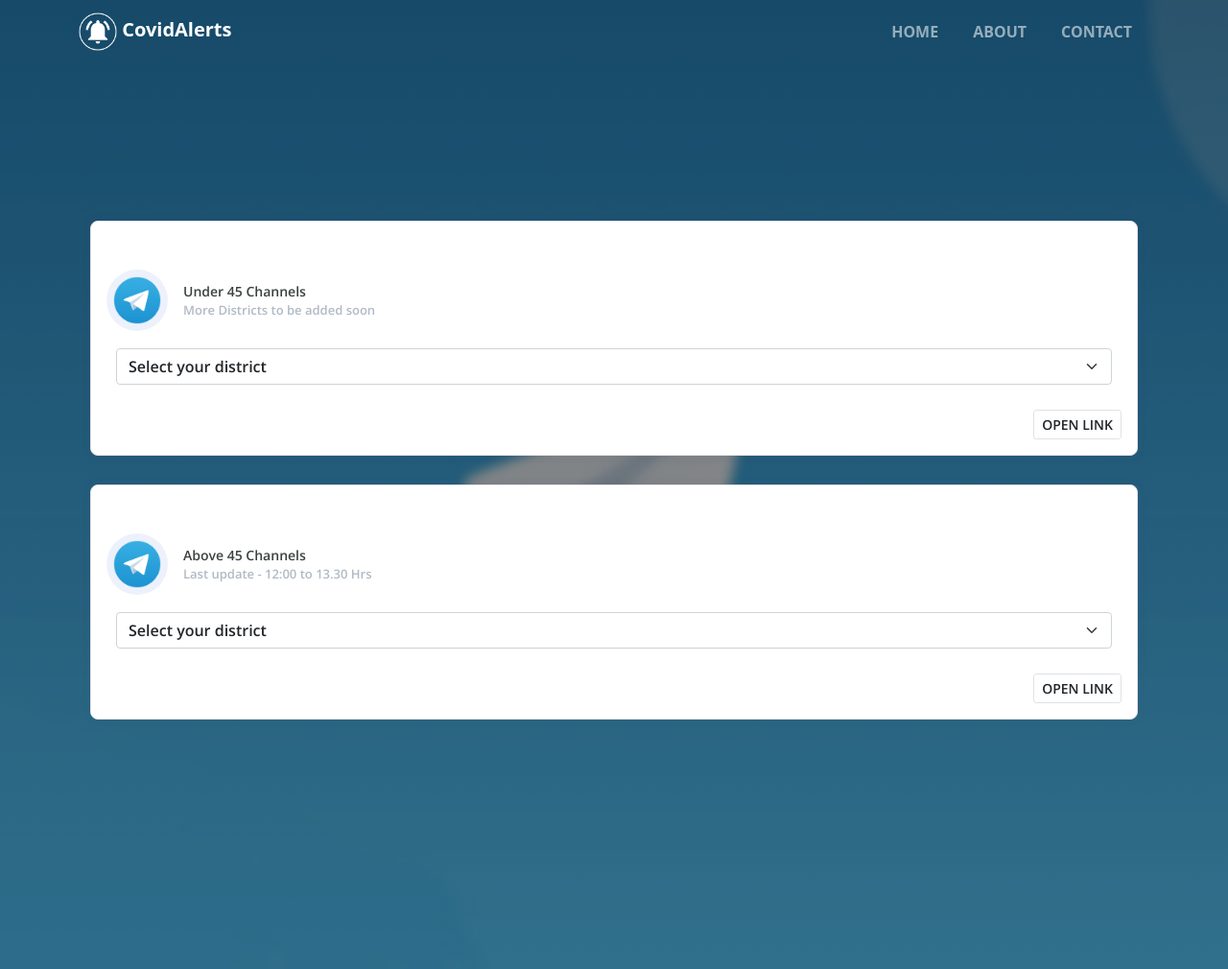
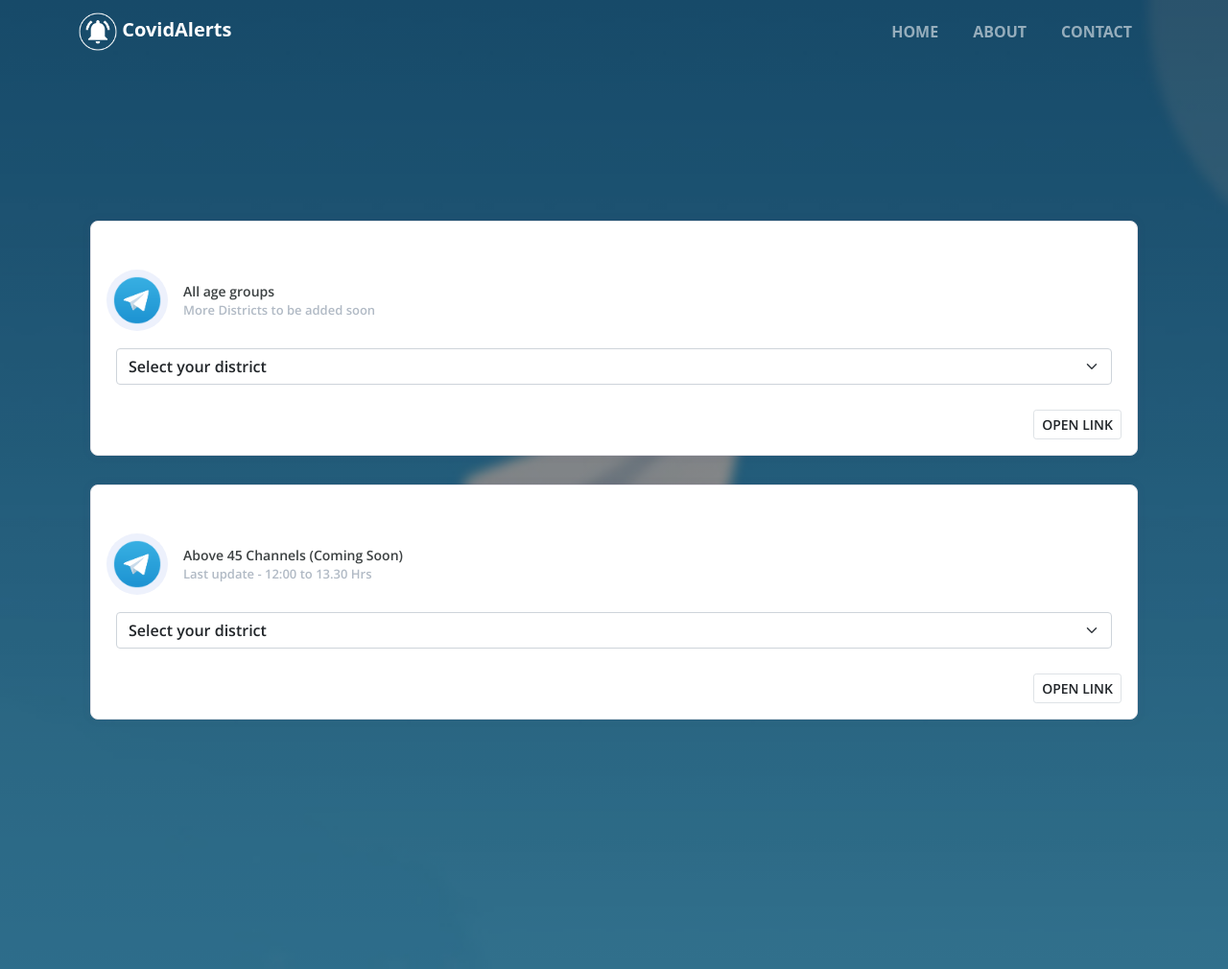
Before and after one commit to dhrubanka/covidalerts, a Laravel app: page /alerts in a window 1280 px wide. Shown: the whole page at 96% size. Run offline with Laravel 8, Linux system fonts and the light colour scheme; some libraries are stand-ins or nearby versions.

Commit message:
alerts updated groups

```diff
--- a/resources/views/alerts.blade.php
+++ b/resources/views/alerts.blade.php
@@ -86,7 +86,7 @@
                                                 <img src="/img/TelegramIcon.png" alt="telegram_icon" style="width: 50px; height: 50px;">
                                             </div>
                                             <div class="card-info">
-                                                <span class="info-title">Under 45 Channels</span>
+                                                <span class="info-title">All age groups </span>
                                                 <span class="info-update">More Districts to be added soon</span>
                                             </div>
                                         </div>
@@ -126,7 +126,7 @@
                                                         <img src="/img/TelegramIcon.png" alt="telegram_icon" style="width: 50px; height: 50px;">
                                                     </div>
                                                     <div class="card-info">
-                                                        <span class="info-title">Above 45 Channels</span>
+                                                        <span class="info-title">Above 45 Channels (Coming Soon)</span>
                                                         <span class="info-update">Last update - 12:00 to 13.30 Hrs</span>
                                                     </div>
                                                 </div>
@@ -134,7 +134,7 @@
                                                     <li class="card-list"><span>
                                                         <select class="form-select" aria-label="Default select example" onchange="setAboveLink(this.value)" >
                                                             <option selected value="">Select your district</option>
-                                                            <option value="https://mridulsharma.com">Dibrugarh</option>
+                                                            <option value="#">Dibrugarh</option>
 
                                                           </select>
                                                     </span></li>
```
